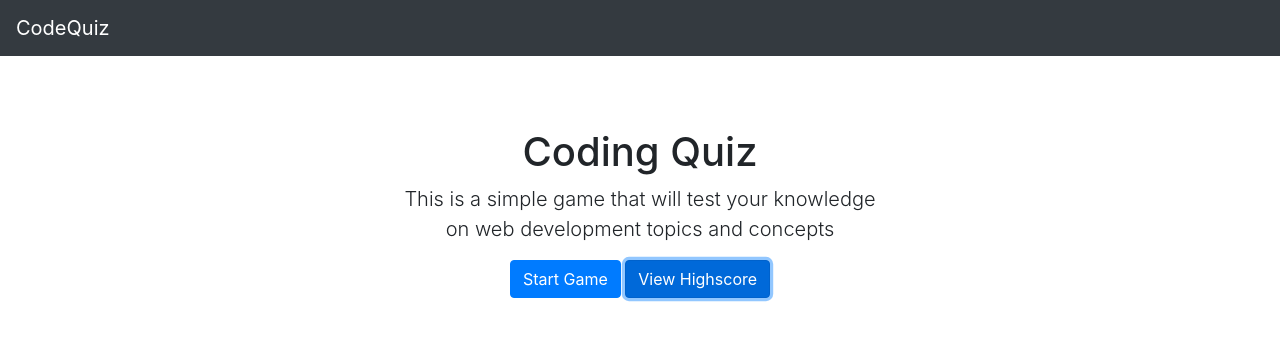
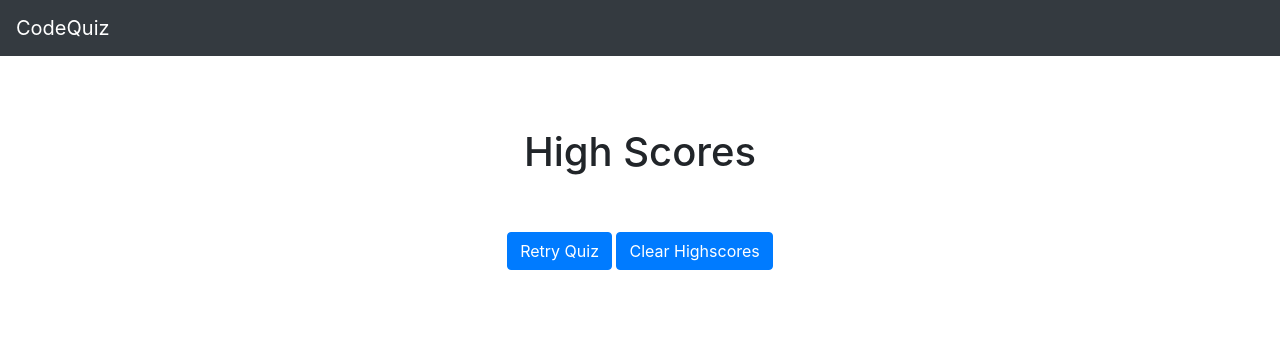
Before and after one commit to ltdebelen/HW4-Code-Quiz, a plain HTML site: page index.html in a window 1280 px wide. Both pictures are taken after a click on the button "View Highscore". Drawn offline with nearby package versions, Linux system fonts and the light colour scheme.

Commit message:
Adding function for displaying High Scores

```diff
--- a/assets/js/quiz.js
+++ b/assets/js/quiz.js
@@ -87,9 +87,6 @@ function startTimer() {
   // Adding + 1 Second for function delay showing in UI;
   secondsLeft = questionsLength * 15 + 1;
 
-  console.log("Question Counter" + questionCounter);
-  console.log("Question Array Length" + questionsLength);
-
   timerInterval = setInterval(function() {
     secondsLeft--;
 
@@ -104,7 +101,6 @@ function startTimer() {
 }
 
 function displayTimer(secondsLeft) {
-  console.log(secondsLeft);
   let timerHTML = `<p>Time Left: ${secondsLeft}</p>`;
   divTimer.innerHTML = timerHTML;
 }
@@ -156,6 +152,40 @@ function saveScore() {
 }
 
 function viewHighScores() {
-  const divGetInitials = document.getElementById("get-initals-div");
-  divGetInitials.style.display = "none";
+  divWelcome.style.display = "none";
+  divTimer.style.display = "none";
+
+  let highScoresHTML = "";
+  highScoresHTML += `<div class="starter-template" id="highscores-div">
+  <h1 id="header">High Scores</h1>
+  <ol class="list-group list-group-flush mb-5" id="highscores-list">
+  </ol>
+  <button class="btn btn-primary" onclick="retryQuiz()">Retry Quiz</button>
+  <button class="btn btn-primary" onclick="clearHighscores()">
+    Clear Highscores
+  </button>
+</div>`;
+
+  const highScores = JSON.parse(localStorage.getItem("highScores")) || [];
+
+  let liHTML = "";
+  highScores.forEach((highScore, index) => {
+    liHTML += `<li class="list-group-item">${index + 1}. <strong>${
+      highScore.initials
+    }</strong> - ${highScore.score} points</li>`;
+  });
+
+  mainSectionEl.innerHTML = highScoresHTML;
+
+  let highScoresList = document.getElementById("highscores-list");
+  highScoresList.innerHTML = liHTML;
 }
+
+function clearHighscores() {
+  localStorage.removeItem("highScores");
+  viewHighScores();
+}
+
+function retryQuiz() {
+  window.location.assign("/index.html");
+}
--- a/index.html
+++ b/index.html
@@ -28,7 +28,13 @@
           on web development topics and concepts
         </p>
         <button class="btn btn-primary" id="start-game">Start Game</button>
-        <button class="btn btn-primary" id="high-score">View Highscore</button>
+        <button
+          class="btn btn-primary"
+          id="high-score"
+          onclick="viewHighScores()"
+        >
+          View Highscore
+        </button>
       </div>
     </main>
     <script
```
